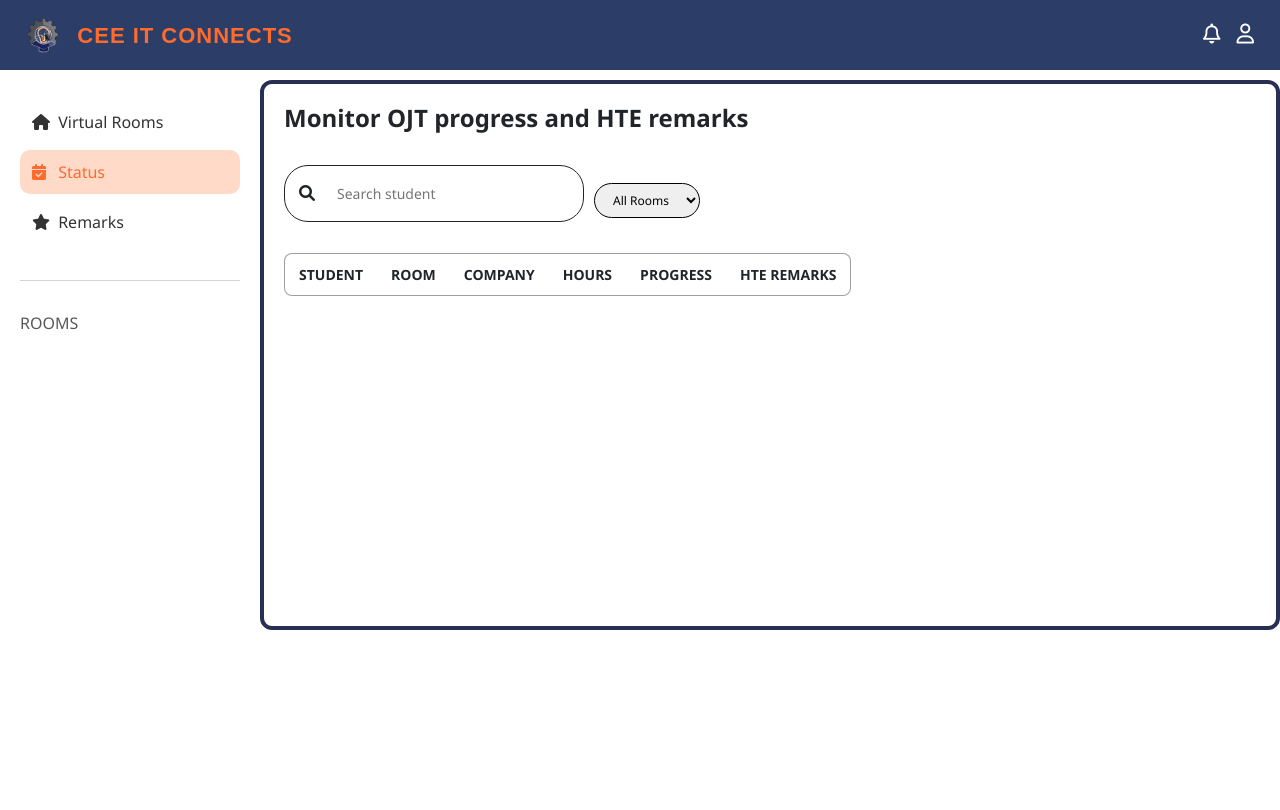
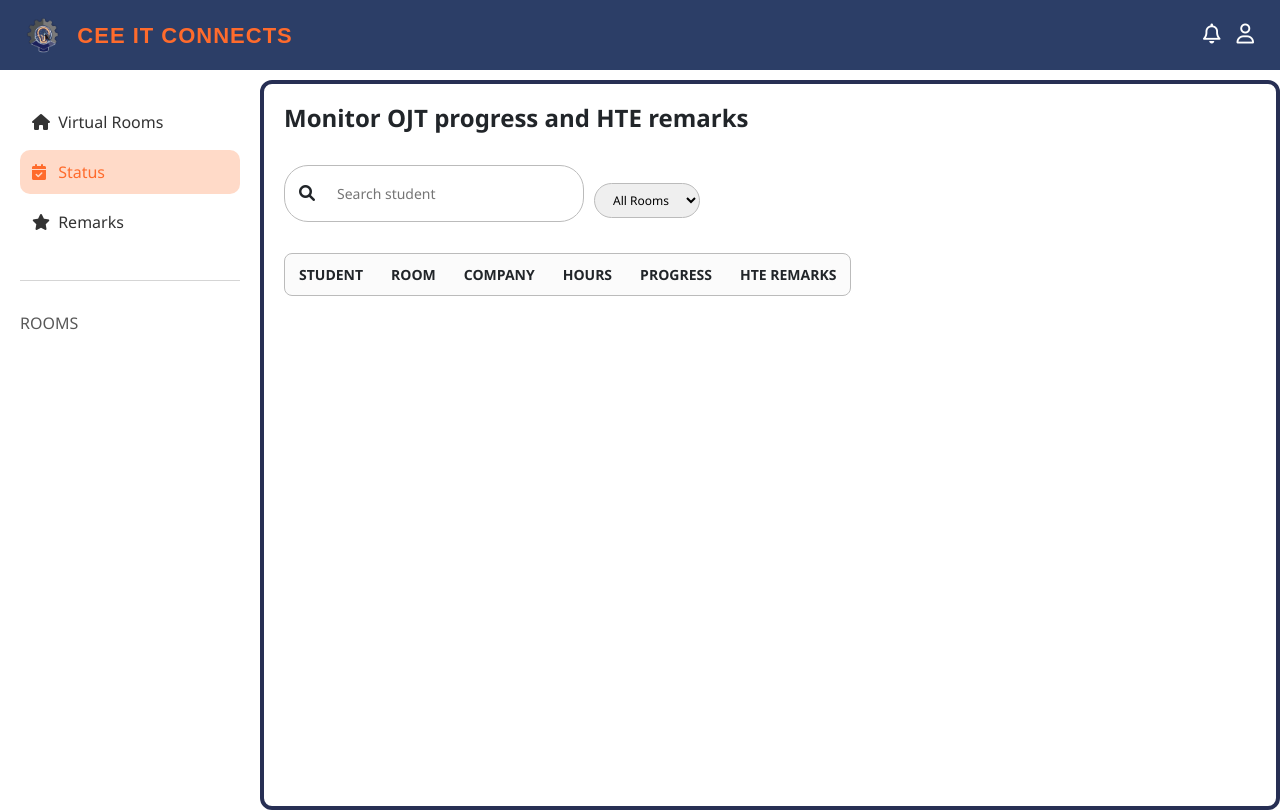
Before and after one commit to EyesAndOranges/CEE-IT-Connects, a PHP site: page /hte-ui.php in a window 1280 px wide, after a click on "Status". Before the commit the page ends 630 px from the top, so only its background shows below. Run offline with PHP 8.4, Linux system fonts and the light colour scheme; the visitor is signed in with stand-in values (Sample User, id 1); data that the repository does not hold is empty; some libraries are stand-ins or nearby versions.

Commit message:
ui revise advisers 2

```diff
--- a/CEE_IT_Connects/PHP/hte-ui.php
+++ b/CEE_IT_Connects/PHP/hte-ui.php
@@ -78,8 +78,8 @@ $page = 'messages'
             background: #f5f6fa;
             margin: 0;
             padding-top: 70px;
-            height: 100vh;
-            overflow: hidden;
+            min-height: 100vh;   /* change height to min-height */
+            overflow-y: auto;
         }
 
         .section-panel {
@@ -172,13 +172,14 @@ $page = 'messages'
             margin-left: 260px;
             padding: 20px;
             background-color: #f0f2f7;
-            height: 100%;
+            min-height: calc(100vh - 70px);
         }
 
         .room-card {
             border-radius: 12px 12px 0px 0px;
             color: white;
             padding: 15px;
+            min-height: 110px;
         }
 
         .room-footer {
@@ -186,6 +187,8 @@ $page = 'messages'
             padding: 10px;
             border-radius: 0 0 12px 12px;
             text-align: center;
+            border: 1px solid #bbb;
+            border-top: none;
         }
 
         .enter-btn {
@@ -202,7 +205,7 @@ $page = 'messages'
             align-items: center;
             gap: 8px;
             background: white;
-            border: 1px solid;
+            border: 1px solid #bbb;
             border-radius: 24px;
             padding: 7px 14px;
             flex: 1;
@@ -226,6 +229,9 @@ $page = 'messages'
             align-items: center;
             justify-content: center;
             margin-right: 8px;
+            min-width: 34px;
+            min-height: 34px;
+            flex-shrink: 0;
         }
 
         .student-cell {
@@ -235,7 +241,7 @@ $page = 'messages'
 
         .student-card {
             background: white;
-            border: 1px solid #00000060;
+            border: 1px solid #bbb;
             border-radius: 8px;
             margin-bottom: 16px;
             overflow: hidden;
@@ -267,7 +273,7 @@ $page = 'messages'
         .log-row select,
         .log-row input[type="number"] {
             padding: 6px 10px;
-            border: 1px solid #ccc;
+            border: 1px solid #bbb;
             border-radius: 6px;
             font-size: 13px;
             outline: none;
@@ -301,6 +307,9 @@ $page = 'messages'
 
         .remarks-section {
             padding: 14px 18px;
+            /* overflow-y: scroll; */
+            /* scrollbar-width: none; */
+            background-color: #fbfbfb;
         }
 
         .remarks-label {
@@ -314,14 +323,14 @@ $page = 'messages'
 
         .remarks-section textarea {
             width: 100%;
-            border: 1px solid #ddd;
+            border: 1px solid #bbb;
             border-radius: 6px;
             padding: 10px 12px;
             font-size: 13px;
             resize: vertical;
             min-height: 80px;
             outline: none;
-            background: #fafafa;
+            background: #fbfbfb;
             box-sizing: border-box;
         }
 
@@ -334,7 +343,7 @@ $page = 'messages'
 
         .remarks-footer select {
             padding: 6px 10px;
-            border: 1px solid #ccc;
+            border: 1px solid #bbb;
             border-radius: 6px;
             font-size: 13px;
             outline: none;
@@ -381,7 +390,7 @@ $page = 'messages'
             align-items: center;
             gap: 8px;
             background: white;
-            border: 1px solid;
+            border: 1px solid #bbb;
             border-radius: 24px;
             padding: 7px 14px;
             flex: 1;
@@ -540,7 +549,7 @@ $page = 'messages'
                     <input type="text" id="searchInput" placeholder="Search student" oninput="filterTable()">
                 </div>
                 <select id="roomFilter" onchange="filterTable()"
-                    style="padding:7px 14px;border:1px solid;border-radius:24px;font-size:12px;">
+                    style="padding:7px 14px;border:1px solid #bbb;border-radius:24px;font-size:12px;">
                     <option value="">All Rooms</option>
                     <?php foreach ($rooms as $r): ?>
                         <option value="<?= htmlspecialchars($r['room_name']) ?>">
@@ -550,7 +559,7 @@ $page = 'messages'
                 </select>
             </div>
 
-            <div style="background:white;border:1px solid #00000060;border-radius:8px;overflow:hidden;">
+            <div style="background: #fbfbfb;border:1px solid #bbb;border-radius:8px;overflow:hidden;">
                 <table>
                     <thead>
                         <tr>
@@ -622,7 +631,7 @@ $page = 'messages'
                     <input type="text" id="searchInput" placeholder="Search student" oninput="filterCards()">
                 </div>
                 <select id="roomFilter" onchange="filterCards()"
-                    style="padding:7px 14px;border:1px solid;border-radius:24px;font-size:12px;">
+                    style="padding:7px 14px;border:1px solid #bbb;border-radius:24px;font-size:12px;">
                     <option value="">All Rooms</option>
                     <?php foreach ($rooms as $r): ?>
                         <option value="<?= htmlspecialchars($r['room_name']) ?>">
```
Also changed, not shown: CEE_IT_Connects/PHP/ojt-rooms.php (+7 -4 lines).
